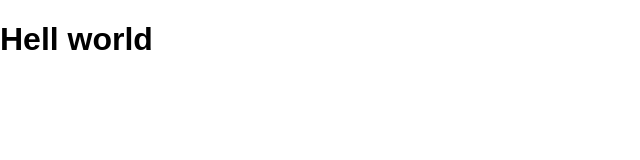
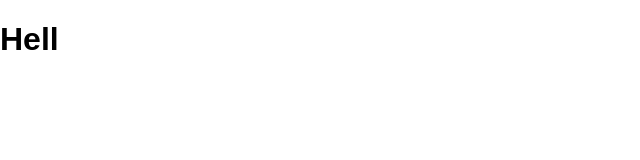
Before and after one commit to pkolo/react-slideshow, a React (Create React App) app: page / in a window 1280 px wide. Shown: the top 160 px of the page, without its empty margins (0-640 px from the left). Built offline with nearby package versions, Linux system fonts and the light colour scheme.

Commit message:
Remove test props

```diff
--- a/src/components/slide/Slide.js
+++ b/src/components/slide/Slide.js
@@ -4,7 +4,7 @@ import './Slide.css';
 class Slide extends Component {
   render() {
     return (
-      <h1>Hell world</h1>
+      <h1>Hell</h1>
     );
   }
 }
```
